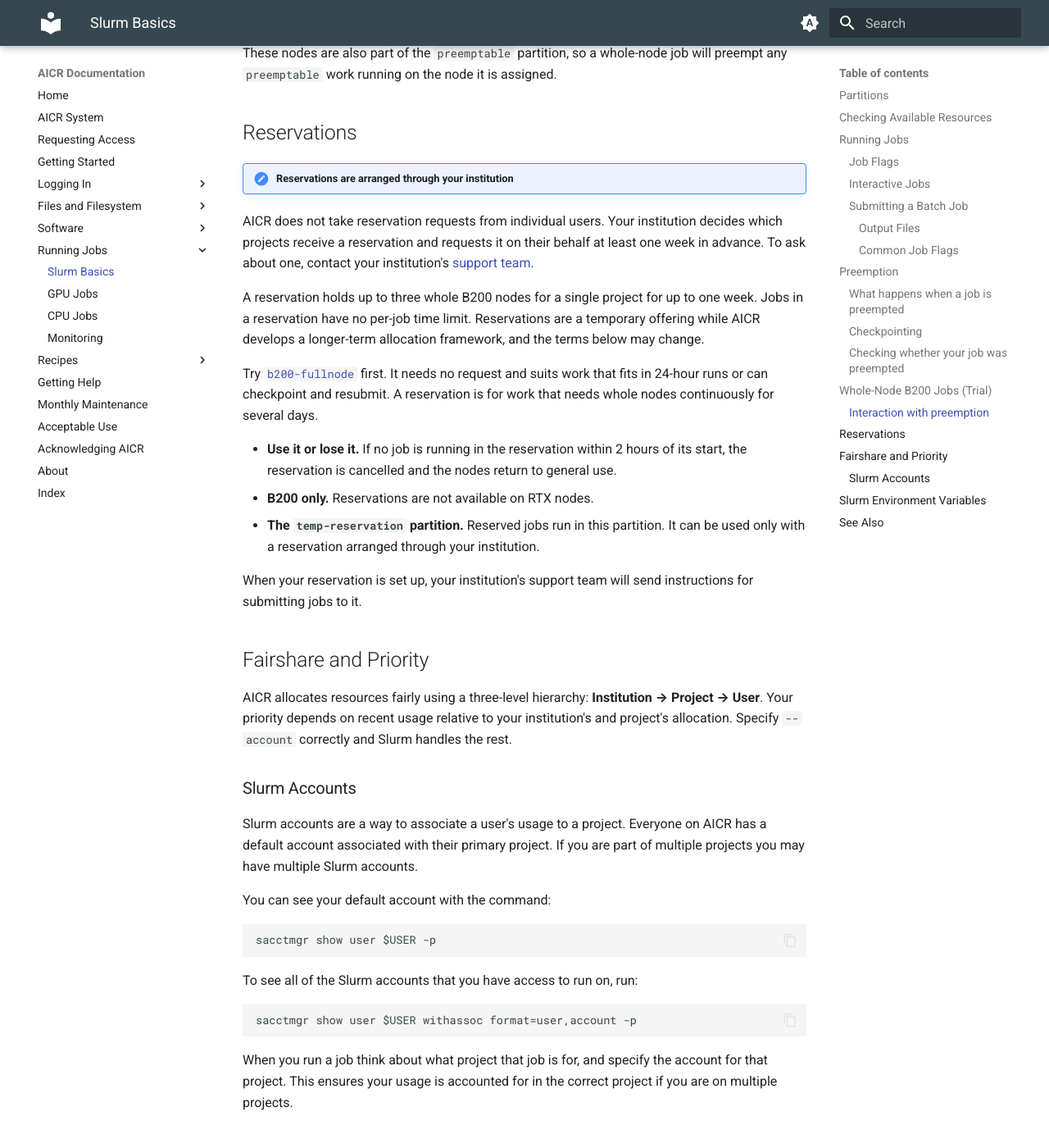
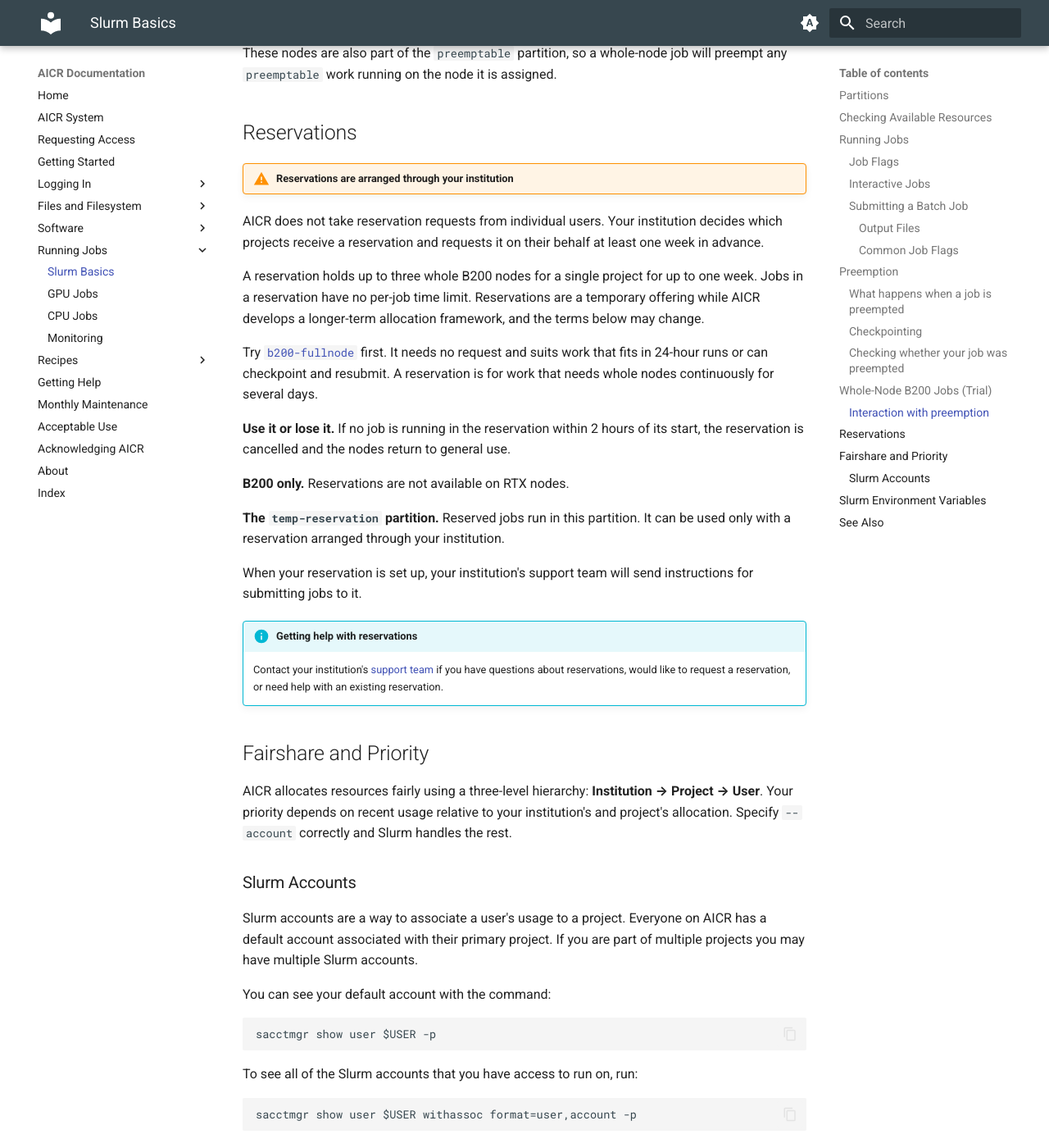
Before and after one commit to mghpcc/aicr-docs-edit, an MkDocs documentation site: the page built from docs/running-jobs/slurm-basics.md, in a window 1280 px wide and 1400 px high, scrolled down 9253 px. Shown: the whole window at 82% size. Built offline with MkDocs 1.6.1 and Material for MkDocs 9.7.7, drawn with Linux system fonts in a browser that asks for light colours.

Commit message:
edited reservations section

```diff
--- a/docs/running-jobs/slurm-basics.md
+++ b/docs/running-jobs/slurm-basics.md
@@ -288,19 +288,24 @@ These nodes are also part of the `preemptable` partition, so a whole-node job wi
 
 ## Reservations
 
-!!! important "Reservations are arranged through your institution"
+!!! warning "Reservations are arranged through your institution"
 
-AICR does not take reservation requests from individual users. Your institution decides which projects receive a reservation and requests it on their behalf at least one week in advance. To ask about one, contact your institution's [support team](../getting-help.md\#institutional-support-teams).
+AICR does not take reservation requests from individual users. Your institution decides which projects receive a reservation and requests it on their behalf at least one week in advance.
 
 A reservation holds up to three whole B200 nodes for a single project for up to one week. Jobs in a reservation have no per-job time limit. Reservations are a temporary offering while AICR develops a longer-term allocation framework, and the terms below may change.
 
 Try [`b200-fullnode`](#whole-node-b200-jobs-trial) first. It needs no request and suits work that fits in 24-hour runs or can checkpoint and resubmit. A reservation is for work that needs whole nodes continuously for several days.
 
-- **Use it or lose it.** If no job is running in the reservation within 2 hours of its start, the reservation is cancelled and the nodes return to general use.
-- **B200 only.** Reservations are not available on RTX nodes.
-- **The `temp-reservation` partition.** Reserved jobs run in this partition. It can be used only with a reservation arranged through your institution.
+**Use it or lose it.** If no job is running in the reservation within 2 hours of its start, the reservation is cancelled and the nodes return to general use.
+
+**B200 only.** Reservations are not available on RTX nodes.
+
+**The `temp-reservation` partition.** Reserved jobs run in this partition. It can be used only with a reservation arranged through your institution.
 
 When your reservation is set up, your institution's support team will send instructions for submitting jobs to it.
+
+!!! info "Getting help with reservations"
+    Contact your institution's [support team](../getting-help.md\#institutional-support-teams) if you have questions about reservations, would like to request a reservation, or need help with an existing reservation.
 
 ## Fairshare and Priority
 
```
